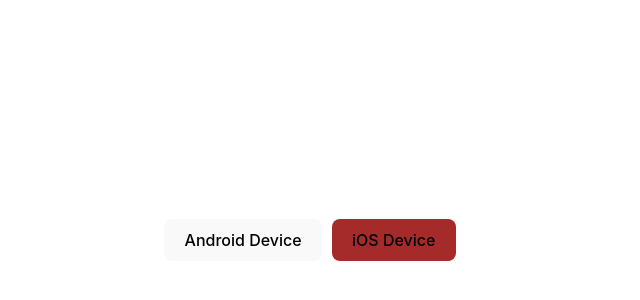
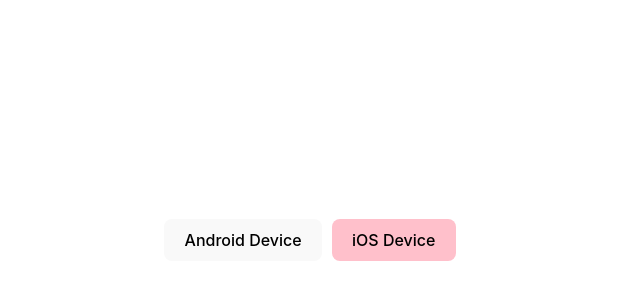
Before and after one commit to arifayanidowu/vitereact, a React (Vite) app: page / in a window 1280 px wide. Shown: the part 160-460 px from the top of the page, without its empty margins (330-970 px from the left). Built offline with nearby package versions, Linux system fonts and the light colour scheme.

Commit message:
Changed ios bgcolor of ios button

```diff
--- a/src/App.tsx
+++ b/src/App.tsx
@@ -16,10 +16,7 @@
     <div className="App">
       <div style={{ display: "flex", gap: 10, flexWrap: "wrap" }}>
         <button onClick={launchOnAndroidDevice}>Android Device</button>
-        <button
-          onClick={launchOnIosDevice}
-          style={{ backgroundColor: "brown" }}
-        >
+        <button onClick={launchOnIosDevice} style={{ backgroundColor: "pink" }}>
           iOS Device
         </button>
       </div>
```
